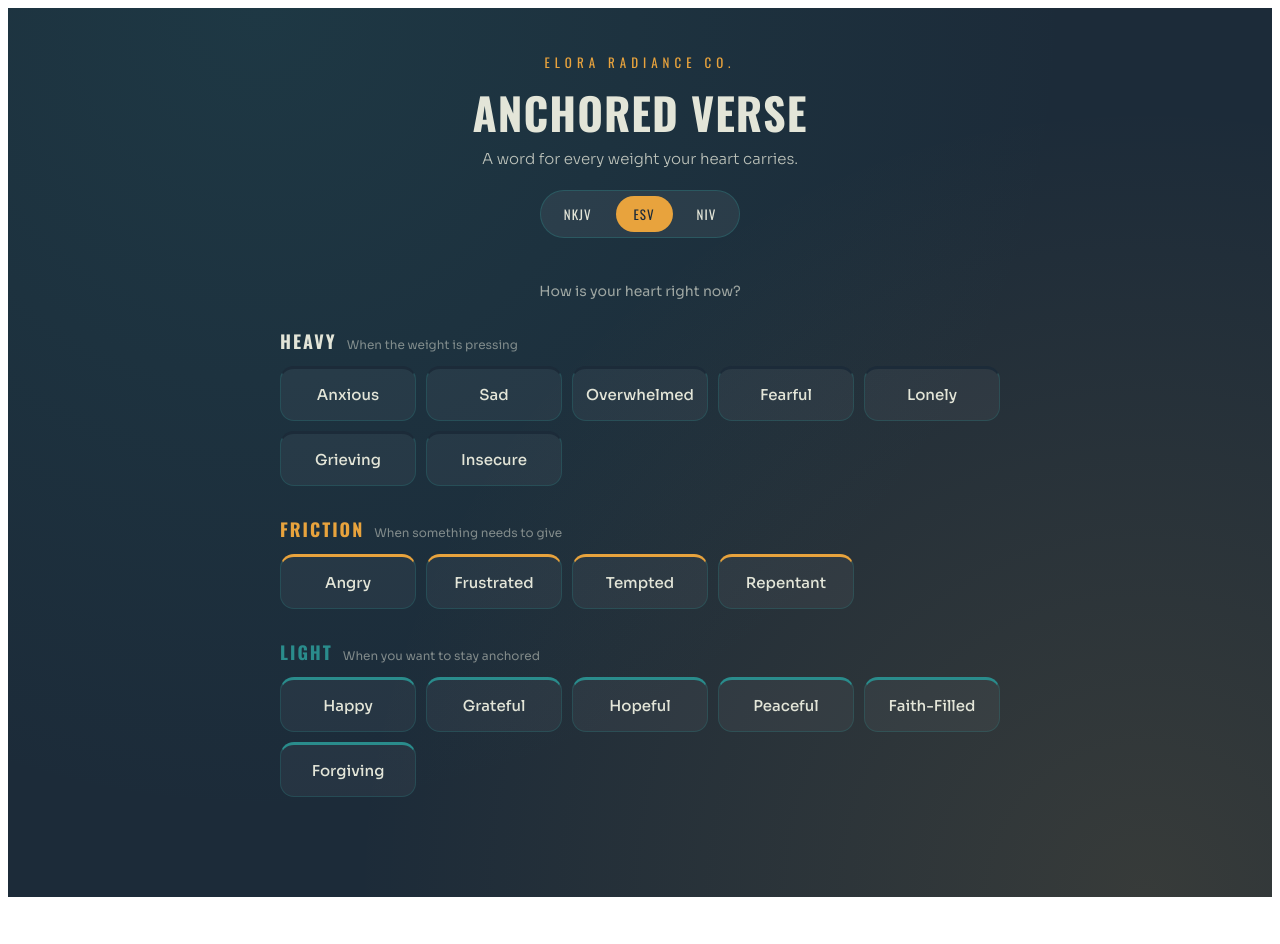
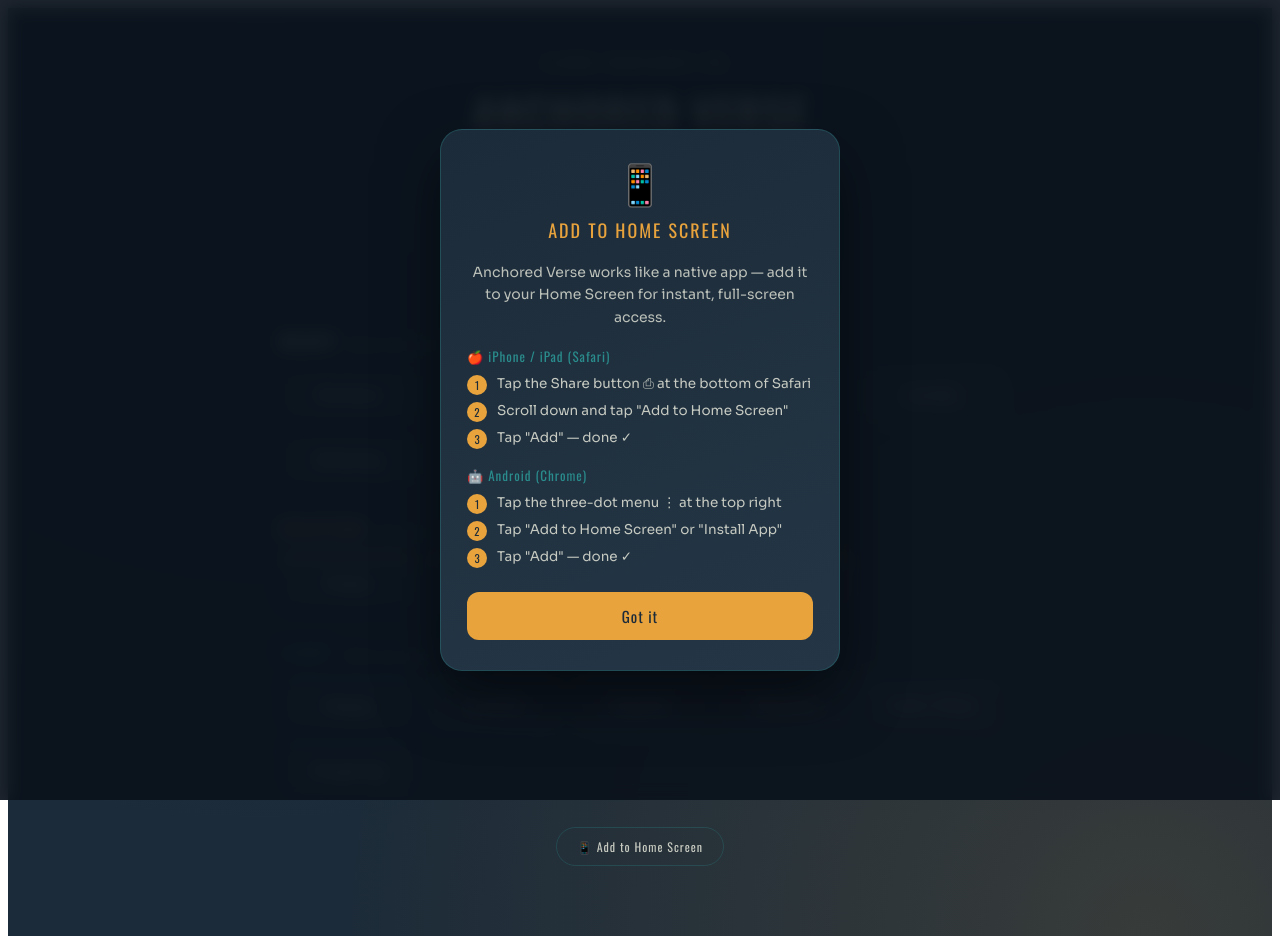
Before and after one commit to eloraradianceco-art/anchoredverse, a React (Vite) app: page / in a window 1280 px wide. Before the commit the page ends 905 px from the top, so only its background shows below. Built offline with nearby package versions, Linux system fonts and the light colour scheme.

Commit message:
Add to Home Screen: one-time modal on first visit (non-standalone) + permanent button on home view

```diff
--- a/src/AnchoredVerse.jsx
+++ b/src/AnchoredVerse.jsx
@@ -22,6 +22,19 @@
   const [shareCardLight, setShareCardLight] = useState(true);
   const [shareCardBusy, setShareCardBusy] = useState(false);
   const shareCardRef = useRef(null);
+
+  // Add-to-Home-Screen state
+  const [a2hsOpen, setA2hsOpen] = useState(false);
+  React.useEffect(() => {
+    try {
+      const standalone = window.matchMedia("(display-mode: standalone)").matches || window.navigator.standalone === true;
+      if (!standalone && !localStorage.getItem("av_a2hs_seen")) {
+        const t = setTimeout(() => setA2hsOpen(true), 1200);
+        return () => clearTimeout(t);
+      }
+    } catch {}
+  }, []);
+  const closeA2hs = () => { try { localStorage.setItem("av_a2hs_seen", "1"); } catch {} setA2hsOpen(false); };
 
   const emotion = useMemo(
     () => EMOTIONS.find((e) => e.id === activeEmotion) || null,
@@ -456,6 +469,20 @@
               ))}
             </section>
           )}
+          {/* Add to Home Screen — permanent access */}
+          <div style={{ textAlign: "center", marginTop: 30 }}>
+            <button
+              className="av-btn"
+              onClick={() => setA2hsOpen(true)}
+              style={{
+                cursor: "pointer", border: `1px solid ${BRAND.teal}55`, background: "transparent",
+                color: BRAND.cream, borderRadius: 30, padding: "10px 20px",
+                fontFamily: "Oswald", letterSpacing: "1px", fontSize: 12, opacity: 0.85,
+              }}
+            >
+              📱 Add to Home Screen
+            </button>
+          </div>
         </main>
       )}
 
@@ -543,6 +570,64 @@
       {/* Share card modal */}
       {renderShareCard()}
 
+      {/* Add to Home Screen modal */}
+      {a2hsOpen && (
+        <div
+          onClick={closeA2hs}
+          style={{
+            position: "fixed", inset: 0, zIndex: 700, padding: 24,
+            background: "rgba(10,18,28,.92)", backdropFilter: "blur(8px)",
+            display: "flex", alignItems: "center", justifyContent: "center",
+          }}
+        >
+          <div
+            onClick={(e) => e.stopPropagation()}
+            style={{
+              background: `linear-gradient(160deg, ${BRAND.navy}, #243646)`,
+              border: `1px solid ${BRAND.teal}55`, borderRadius: 22,
+              padding: "30px 26px", maxWidth: 400, width: "100%",
+              maxHeight: "88vh", overflowY: "auto", color: BRAND.cream,
+              boxShadow: "0 24px 60px rgba(0,0,0,.5)",
+            }}
+          >
+            <div style={{ textAlign: "center", marginBottom: 18 }}>
+              <div style={{ fontSize: 40, marginBottom: 6 }}>📱</div>
+              <div style={{ fontFamily: "Oswald", letterSpacing: "2px", fontSize: 18, color: BRAND.amber, textTransform: "uppercase" }}>
+                Add to Home Screen
+              </div>
+            </div>
+            <p style={{ textAlign: "center", fontSize: 14, opacity: 0.8, lineHeight: 1.6, marginTop: 0, marginBottom: 18 }}>
+              Anchored Verse works like a native app — add it to your Home Screen for instant, full-screen access.
+            </p>
+            {[
+              { os: "🍎 iPhone / iPad (Safari)", steps: ["Tap the Share button ⎙ at the bottom of Safari", 'Scroll down and tap "Add to Home Screen"', 'Tap "Add" — done ✓'] },
+              { os: "🤖 Android (Chrome)", steps: ["Tap the three-dot menu ⋮ at the top right", 'Tap "Add to Home Screen" or "Install App"', 'Tap "Add" — done ✓'] },
+            ].map((p) => (
+              <div key={p.os} style={{ marginBottom: 16 }}>
+                <div style={{ fontFamily: "Oswald", letterSpacing: "1px", fontSize: 13, color: BRAND.teal, marginBottom: 8 }}>{p.os}</div>
+                {p.steps.map((step, i) => (
+                  <div key={i} style={{ display: "flex", gap: 10, marginBottom: 6, alignItems: "flex-start" }}>
+                    <span style={{ flexShrink: 0, width: 20, height: 20, borderRadius: 999, background: BRAND.amber, color: BRAND.navy, fontFamily: "Oswald", fontSize: 11, display: "flex", alignItems: "center", justifyContent: "center", marginTop: 1 }}>{i + 1}</span>
+                    <span style={{ fontSize: 13.5, opacity: 0.85, lineHeight: 1.5 }}>{step}</span>
+                  </div>
+                ))}
+              </div>
+            ))}
+            <button
+              className="av-btn"
+              onClick={closeA2hs}
+              style={{
+                width: "100%", marginTop: 8, cursor: "pointer", border: "none",
+                borderRadius: 12, padding: "13px", background: BRAND.amber, color: BRAND.navy,
+                fontFamily: "Oswald", letterSpacing: "1px", fontSize: 15,
+              }}
+            >
+              Got it
+            </button>
+          </div>
+        </div>
+      )}
+
       {/* Toast */}
       {shareToast && (
         <div
```
